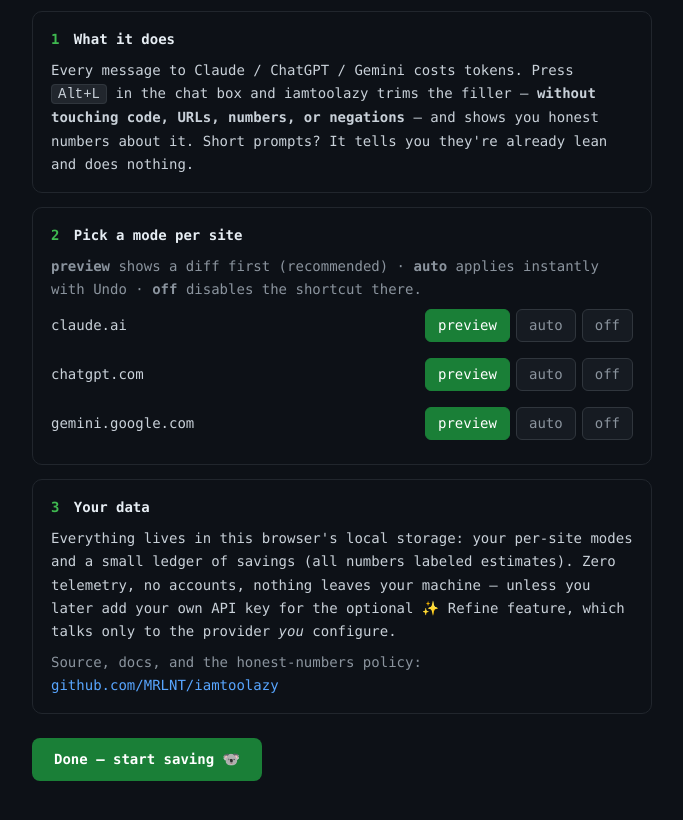
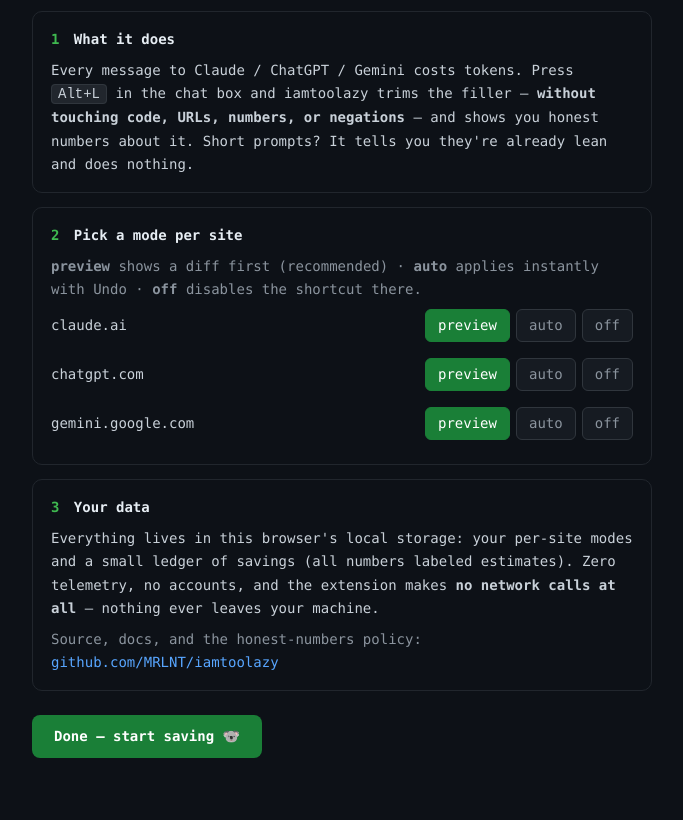
Before and after one commit to MRLNT/iamtoolazy, a browser extension: page packages/extension/src/welcome.html in a window 1280 px wide. Shown: the part 128-948 px from the top of the page, without its empty margins (298-981 px from the left). Drawn offline with Linux system fonts and the light colour scheme.

Commit message:
fix(extension): wizard copy — extension makes no network calls at all

```diff
--- a/packages/extension/src/welcome.html
+++ b/packages/extension/src/welcome.html
@@ -48,9 +48,8 @@
     <h2><span class="num">3</span> Your data</h2>
     Everything lives in this browser's local storage: your per-site modes
     and a small ledger of savings (all numbers labeled estimates). Zero
-    telemetry, no accounts, nothing leaves your machine — unless you later
-    add your own API key for the optional ✨ Refine feature, which talks
-    only to the provider <i>you</i> configure.
+    telemetry, no accounts, and the extension makes <b>no network calls at
+    all</b> — nothing ever leaves your machine.
     <div class="dim" style="margin-top:8px">Source, docs, and the honest-numbers
     policy: <a href="https://github.com/MRLNT/iamtoolazy" target="_blank">github.com/MRLNT/iamtoolazy</a></div>
   </div>
```
